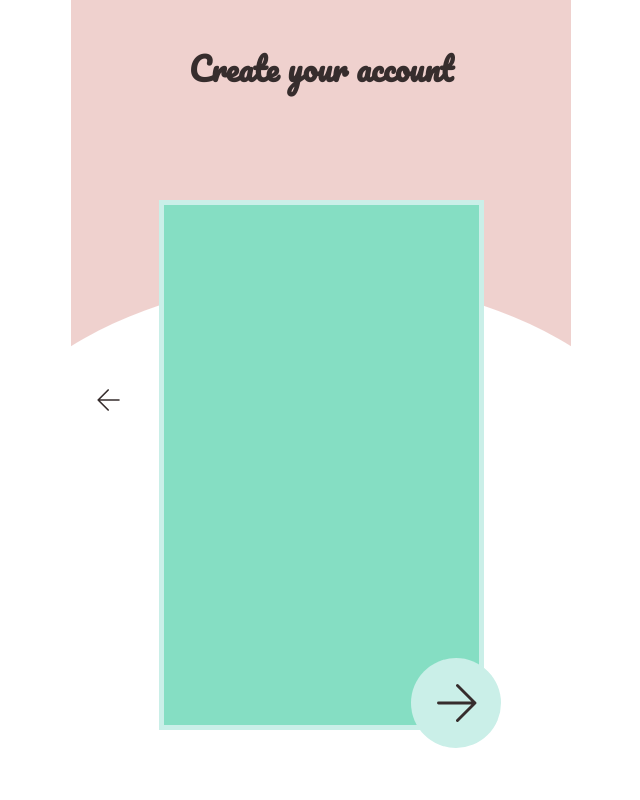
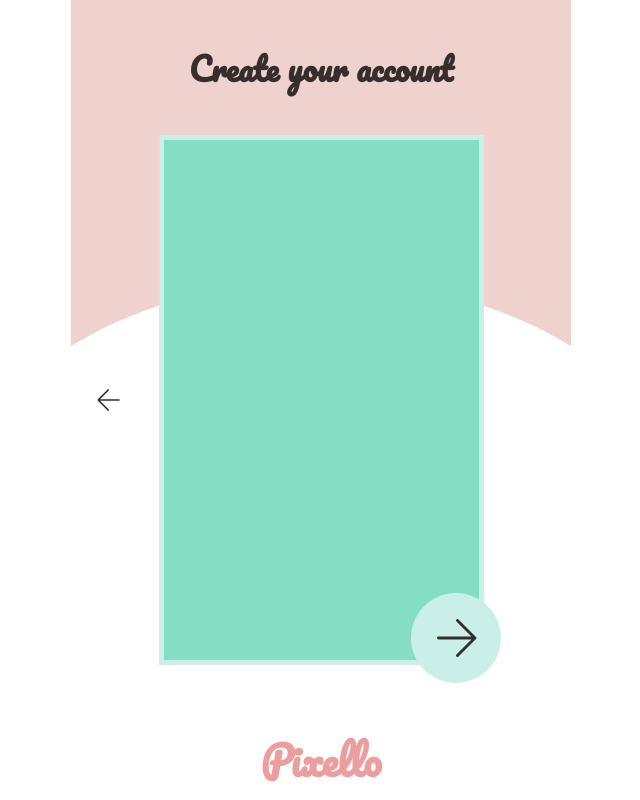
Before and after one commit to mdart86/Pixello, a React (Create React App) app: page /sign-up in a window 1280 px wide. Shown: the top 800 px of the page, without its empty margins (319-959 px from the left). Built offline with nearby package versions, Linux system fonts and the light colour scheme.

Commit message:
changed sign-up page height from vh to pixels

```diff
--- a/src/GlobalStyles.js
+++ b/src/GlobalStyles.js
@@ -17,7 +17,7 @@ const GlobalStyles = createGlobalStyle`
         --charcoal: #362D2D;
         --white: #FFFFFF;
         ${hideOverflow.includes(window.location.pathname) ? "overflow-y: hidden;" : null}
-        ${window.location.pathname === "/sign-up" ? "height: 150vh;" : null}
+        ${window.location.pathname === "/sign-up" ? "height: 800px;" : null}
     }
     @media only screen and (min-width: 500px) {
         html, body {
--- a/src/components/SignUp.js
+++ b/src/components/SignUp.js
@@ -58,7 +58,7 @@ const BackgroundBox = styled.div`
     height: 530px;
     background: var(--green);
     position: absolute;
-    top: 25vh;
+    top: 135px;
     left: 50%;
     margin-left: -32.5%;
     margin-bottom: 100px;
```
